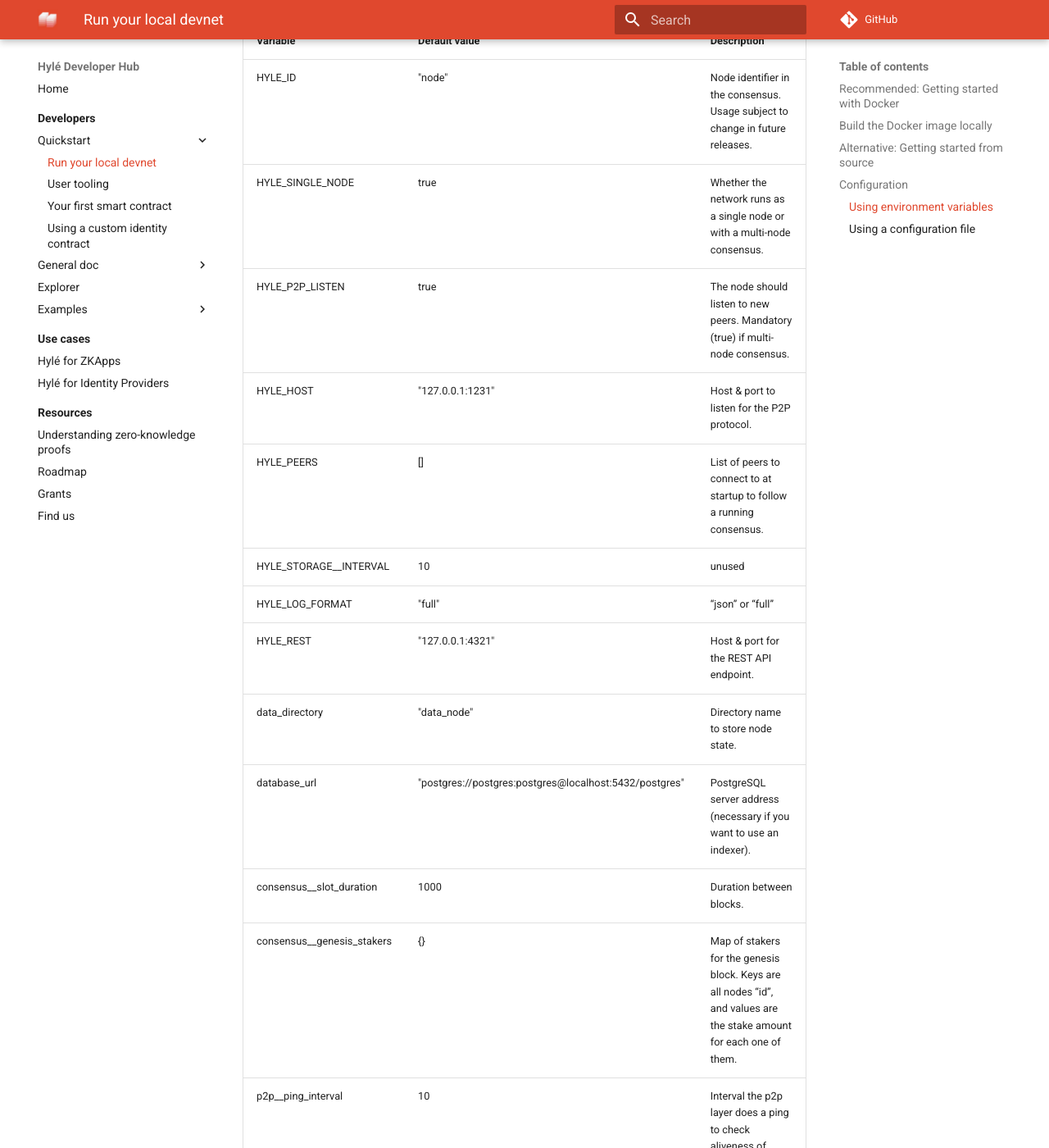
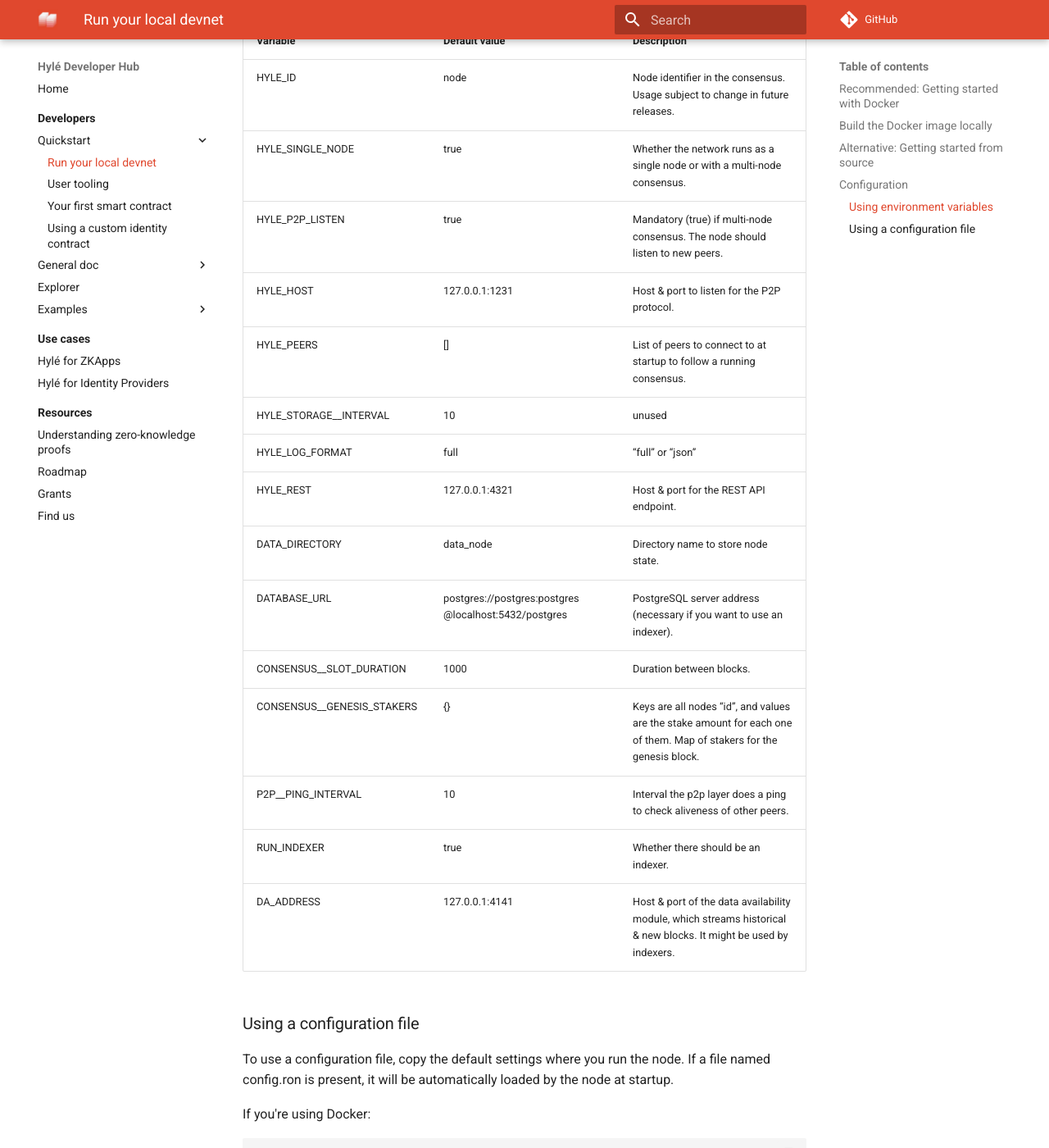
Before and after one commit to Hyle-org/devhub-hyle, an MkDocs documentation site: the page built from docs/developers/quickstart/devnet.md, in a window 1280 px wide and 1400 px high, scrolled down 1500 px. Shown: the whole window at 82% size. Built offline with MkDocs 1.6.1 and Material for MkDocs 9.7.7, drawn with Linux system fonts in a browser that asks for light colours; comment, search, counter and statistics services are not loaded; some of the changed text lies outside the part shown.

Commit message:
Update devnet commands & env + add snippet

```diff
--- a/docs/developers/quickstart/devnet.md
+++ b/docs/developers/quickstart/devnet.md
@@ -63,23 +63,23 @@
 
 All variables can be customized on your single-node instance.
 
-| Variable                   | Default value                                          | Description                                                                                                          |
-|----------------------------|--------------------------------------------------------|----------------------------------------------------------------------------------------------------------------------|
-| HYLE_ID                    | "node"     | Node identifier in the consensus. Usage subject to change in future releases.      |
-| HYLE_SINGLE_NODE           | true          | Whether the network runs as a single node or with a multi-node consensus.   |
-| HYLE_P2P_LISTEN            | true    | The node should listen to new peers. Mandatory (true) if multi-node consensus.     |
-| HYLE_HOST                       | "127.0.0.1:1231"  | Host & port to listen for the P2P protocol.                                     |
-| HYLE_PEERS                      | []                        | List of peers to connect to at startup to follow a running consensus.    |
-| HYLE_STORAGE__INTERVAL     | 10              | unused                                                                   |
-| HYLE_LOG_FORMAT                 | "full"              | “json” or “full”                                       |
-| HYLE_REST                       | "127.0.0.1:4321"         | Host & port for the REST API endpoint.                                            |
-| data_directory             | "data_node"               | Directory name to store node state.              |
-| database_url               | "postgres://postgres:postgres@localhost:5432/postgres" | PostgreSQL server address (necessary if you want to use an indexer).   |
-| consensus__slot_duration   | 1000                                                   | Duration between blocks.                                     |
-| consensus__genesis_stakers | {}       | Map of stakers for the genesis block. Keys are all nodes “id”, and values are the stake amount for each one of them. |
-| p2p__ping_interval         | 10      | Interval the p2p layer does a ping to check aliveness of other peers.                                                |
-| run_indexer                | true          | Whether there should be an indexer.                                  |
-| da_address                 | "127.0.0.1:4141"  | Host & port of the data availability module, which streams historical & new blocks. It might be used by indexers.  |
+| Variable                   | Default value                                        | Description                                                                                                          |
+|----------------------------|------------------------------------------------------|----------------------------------------------------------------------------------------------------------------------|
+| HYLE_ID                    | node                                                 | Node identifier in the consensus. Usage subject to change in future releases.                                        |
+| HYLE_SINGLE_NODE           | true                                                 | Whether the network runs as a single node or with a multi-node consensus.                                            |
+| HYLE_P2P_LISTEN            | true                                                 | Mandatory (true) if multi-node consensus. The node should listen to new peers.                                       |
+| HYLE_HOST                  | 127.0.0.1:1231                                       | Host & port to listen for the P2P protocol.                                                                          |
+| HYLE_PEERS                 | []                                                   | List of peers to connect to at startup to follow a running consensus.                                                |
+| HYLE_STORAGE__INTERVAL     | 10                                                   | unused                                                                                                               |
+| HYLE_LOG_FORMAT            | full                                                 | “full” or “json”                                                                                                     |
+| HYLE_REST                  | 127.0.0.1:4321                                       | Host & port for the REST API endpoint.                                                                               |
+| DATA_DIRECTORY             | data_node                                            | Directory name to store node state.                                                                                  |
+| DATABASE_URL               | postgres://postgres:postgres @localhost:5432/postgres| PostgreSQL server address (necessary if you want to use an indexer).                                                 |
+| CONSENSUS__SLOT_DURATION   | 1000                                                 | Duration between blocks.                                                                                             |
+| CONSENSUS__GENESIS_STAKERS | {}                                                   | Keys are all nodes “id”, and values are the stake amount for each one of them. Map of stakers for the genesis block. |
+| P2P__PING_INTERVAL         | 10                                                   | Interval the p2p layer does a ping to check aliveness of other peers.                                                |
+| RUN_INDEXER                | true                                                 | Whether there should be an indexer.                                                                                  |
+| DA_ADDRESS                 | 127.0.0.1:4141                                       | Host & port of the data availability module, which streams historical & new blocks. It might be used by indexers.    |
 
 ### Using a configuration file
 
```
Also changed, not shown: other parts of docs/developers/quickstart/devnet.md (+4 -4 lines), docs/developers/quickstart/your-first-smart-contract.md (+13 -0 lines).
